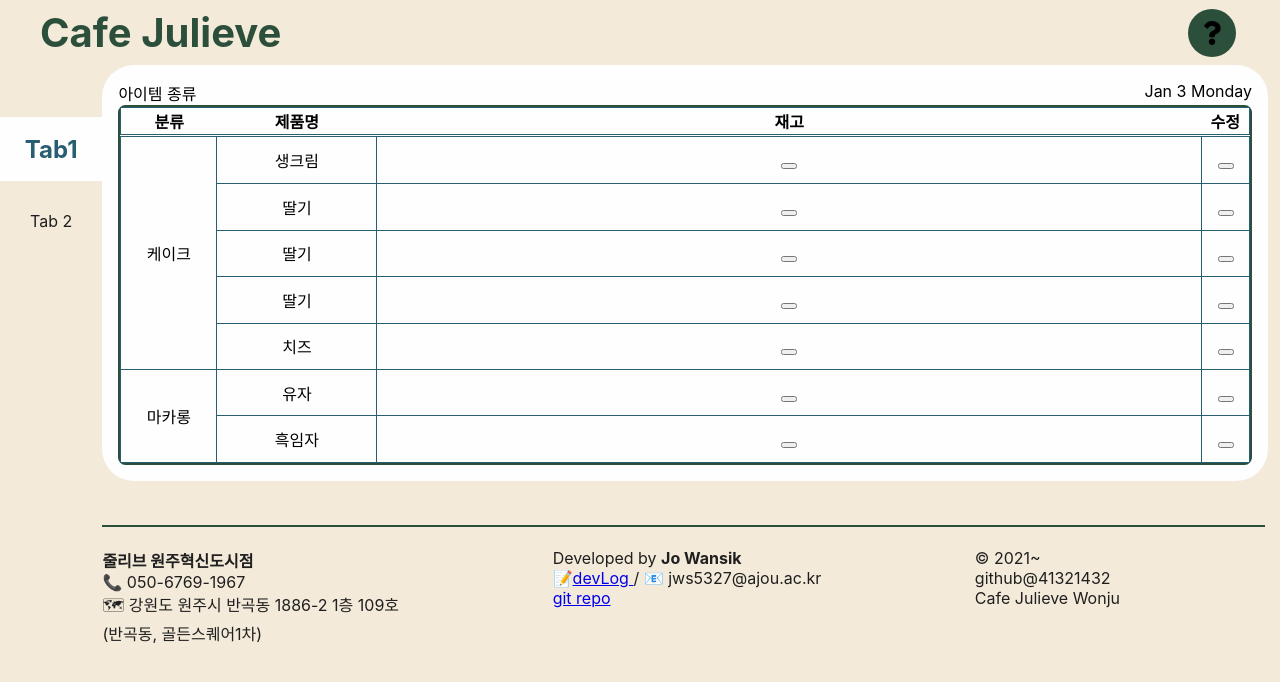
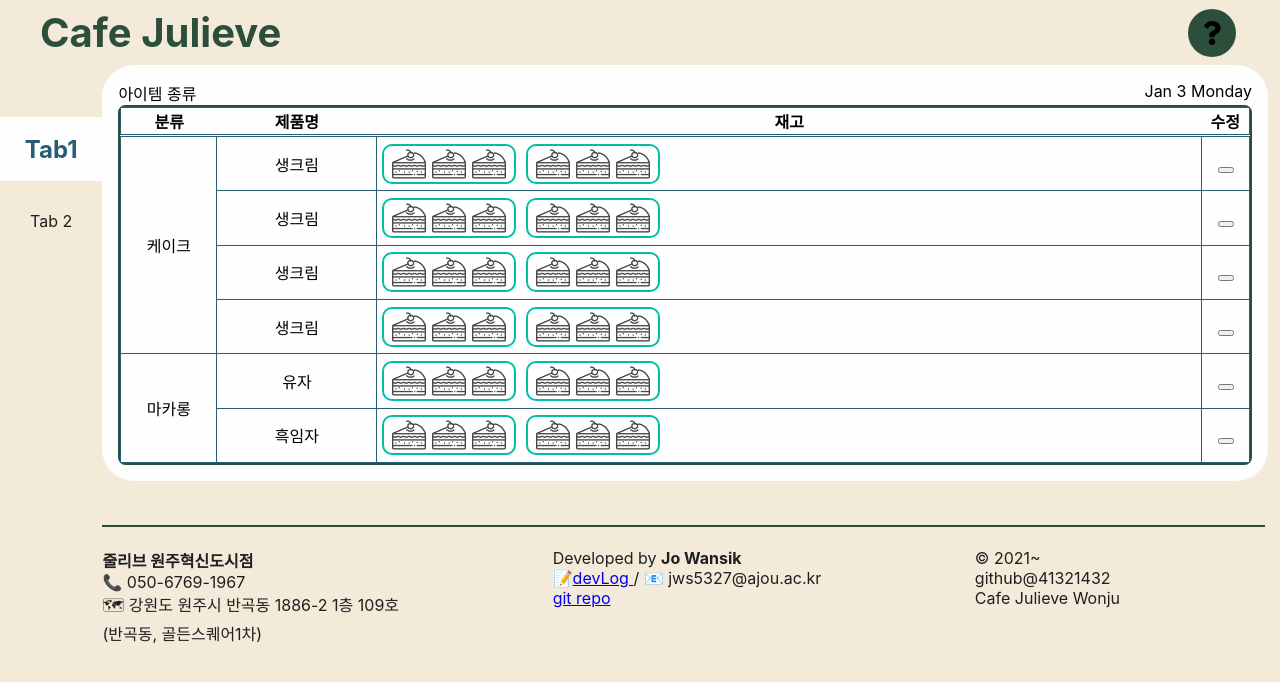
Before and after one commit to 41312432/stock-manager, a React (Create React App) app: page / in a window 1280 px wide. Shown: the top 682 px of the page. Built offline with nearby package versions, Linux system fonts and the light colour scheme.

Commit message:
FEAT: Implement Items

```diff
--- /dev/null
+++ b/src/components/item_container/item_container.jsx
@@ -0,0 +1,12 @@
+import React from "react";
+import ItemGroup from "../item_group/item_group";
+import "./item_container.scss";
+
+const ItemContainer = () => (
+  <div className="item-container">
+    <ItemGroup />
+    <ItemGroup />
+  </div>
+);
+
+export default ItemContainer;
--- /dev/null
+++ b/src/components/item_container/item_container.scss
@@ -0,0 +1,8 @@
+@import "../../styles/variables.scss";
+
+.item-container {
+  display: flex;
+  text-align: left;
+  margin: 0;
+  padding: 0;
+}
--- /dev/null
+++ b/src/components/item_group/item_group.jsx
@@ -0,0 +1,12 @@
+import React from "react";
+import "./item_group.scss";
+
+const ItemGroup = (props) => (
+  <div className="item-group">
+    <img src="../../../icon/sliceCake.png" alt="" />
+    <img src="../../../icon/sliceCake.png" alt="" />
+    <img src="../../../icon/sliceCake.png" alt="" />
+  </div>
+);
+
+export default ItemGroup;
--- /dev/null
+++ b/src/components/item_group/item_group.scss
@@ -0,0 +1,24 @@
+@import "../../styles/variables.scss";
+
+.item-group {
+  display: flex;
+  flex-direction: row;
+  align-items: center;
+  justify-content: space-around;
+  border: 2.5px solid $item-group-border;
+  min-width: 5rem;
+  height: 2.5rem;
+  border-radius: 10px;
+  padding: 0 5px;
+  margin: 5px;
+  transition: 0.2s ease-in;
+  &:hover {
+    background-color: $item-group-hover-background;
+  }
+  img {
+    padding: 0 3px;
+    height: 2rem;
+    width: 2.5rem;
+    filter: opacity(0.5) drop-shadow(0 0 0 $main-black);
+  }
+}
--- a/src/components/table/table.jsx
+++ b/src/components/table/table.jsx
@@ -1,6 +1,7 @@
 import React, { useMemo } from "react";
 import "./table.scss";
 import { useTable } from "react-table";
+import ItemContainer from "../item_container/item_container";
 
 const Table = (props) => {
   function useInstance(instance) {
@@ -24,43 +25,37 @@
       {
         col1: "케이크",
         col2: "생크림",
-        col3: <button></button>,
+        col3: <ItemContainer />,
         col4: <button></button>,
       },
       {
         col1: "케이크",
-        col2: "딸기",
-        col3: <button></button>,
+        col2: "생크림",
+        col3: <ItemContainer />,
         col4: <button></button>,
       },
       {
         col1: "케이크",
-        col2: "딸기",
-        col3: <button></button>,
+        col2: "생크림",
+        col3: <ItemContainer />,
         col4: <button></button>,
       },
       {
         col1: "케이크",
-        col2: "딸기",
-        col3: <button></button>,
-        col4: <button></button>,
-      },
-      {
-        col1: "케이크",
-        col2: "치즈",
-        col3: <button></button>,
+        col2: "생크림",
+        col3: <ItemContainer />,
         col4: <button></button>,
       },
       {
         col1: "마카롱",
         col2: "유자",
-        col3: <button></button>,
+        col3: <ItemContainer />,
         col4: <button></button>,
       },
       {
         col1: "마카롱",
         col2: "흑임자",
-        col3: <button></button>,
+        col3: <ItemContainer />,
         col4: <button></button>,
       },
     ],
--- a/src/components/table/table.scss
+++ b/src/components/table/table.scss
@@ -34,6 +34,7 @@
 
   tr,
   td {
+    padding: 0;
     border: 1px solid $table-border;
   }
 }
--- a/src/styles/variables.scss
+++ b/src/styles/variables.scss
@@ -32,5 +32,9 @@
 $table-outer: #2b4f3b;
 $table-border: #285e72;
 
-//foter
+//item-group
+$item-group-border: $main-green;
+$item-group-hover-background: $highlight-orange-light;
+
+//footer
 $footer-divider: #2b4f3b;
```
